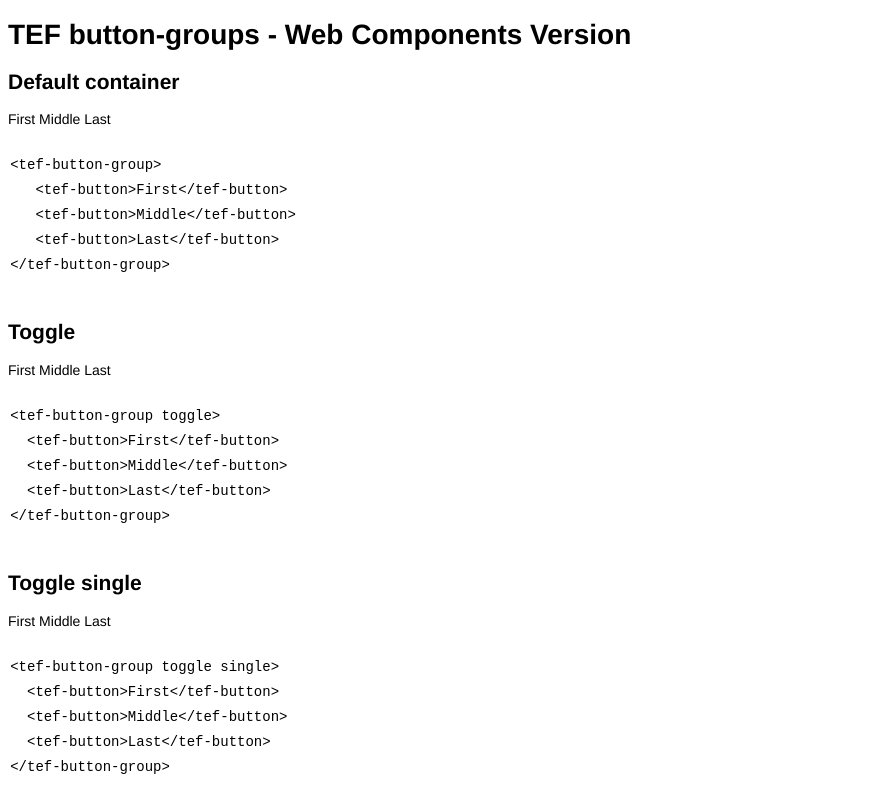
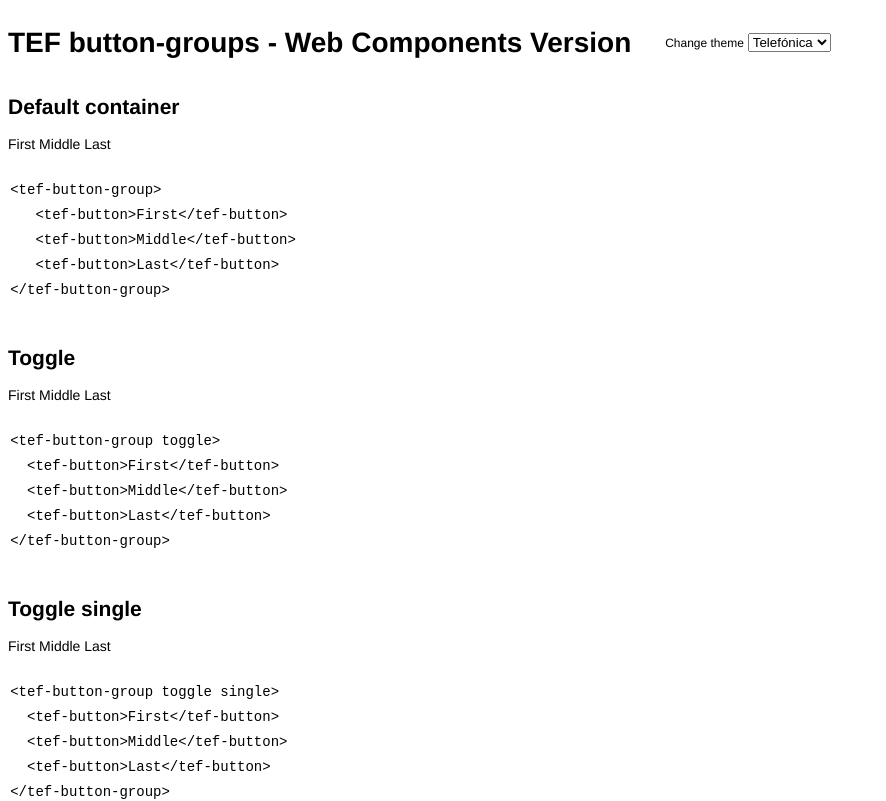
Before and after one commit to tef-components/tef-button-group, a website: page index.dev.html in a window 1280 px wide. Shown: the top 801 px of the page, without its empty margins (0-886 px from the left). Drawn offline with Linux system fonts and the light colour scheme.

Commit message:
Added the brand selector in index.html

```diff
--- a/index.dev.html
+++ b/index.dev.html
@@ -15,7 +15,7 @@
             display: block;
             overflow: hidden;
           }
-          header * {
+          header > * {
             display: inline-block;
             vertical-align: middle;
           }
@@ -23,7 +23,7 @@
             margin-left: 30px;
             font-size: 12px;
           }
-          style {
+          code > style {
             display: block !important;
             white-space: pre;
             margin-left: -65px;
@@ -33,7 +33,16 @@
     </head>
     <body>
         <tef-core brand="o2"></tef-core>
-        <h1>TEF button-groups - Web Components Version</h1>
+        <header>
+          <h1>TEF button-groups - Web Components Version</h1>
+          <span>Change theme</span>
+          <select id="themeSelector">
+            <option value="telefonica">Telefónica</option>
+            <option value="movistar">Movistar</option>
+            <option value="o2">O2</option>
+            <option value="vivo">Vivo</option>
+          </select>
+        </header>
         <h2>Default container</h2>
         <tef-button-group>
            <tef-button>First</tef-button>
@@ -170,5 +179,11 @@
         </tef-button-group>
           </style>
         </code>
+    <script>
+      var theme = document.getElementById('themeSelector');
+        theme.addEventListener('change', function() {
+          document.querySelector('tef-core').setAttribute('brand', theme.value);
+      });
+    </script>
   </body>
 </html>
```
Also changed, not shown: index.html (+18 -3 lines).
